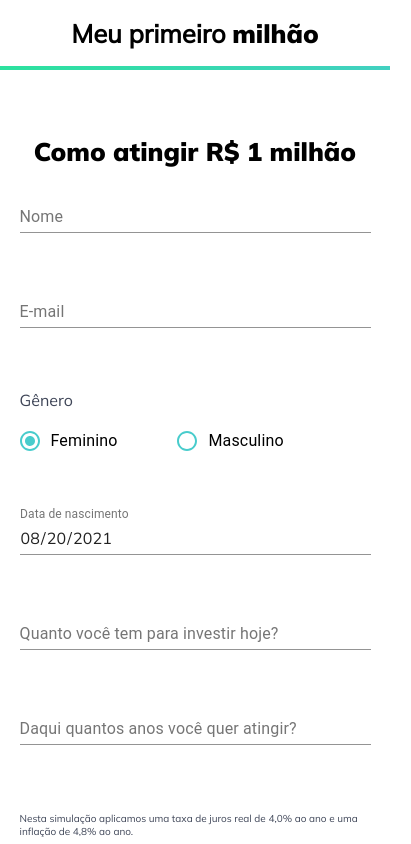
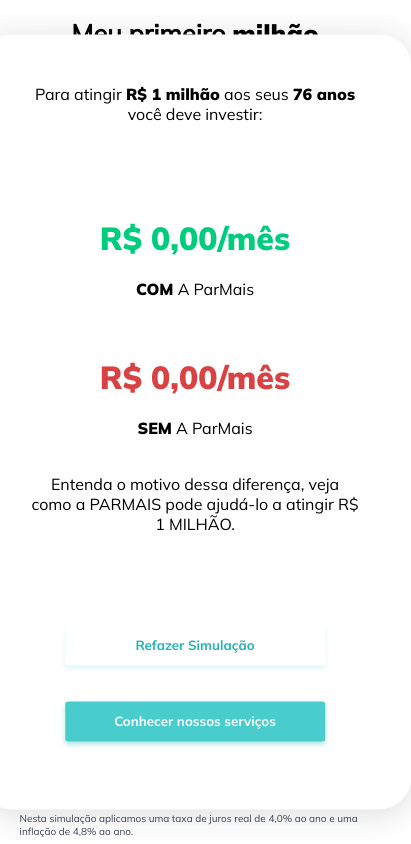
Before and after one commit to Gasppa/primeiromilhao, a React app in the folder frontend/: page / in a window 390 px wide. Shown: the top 844 px of the page, 411 px wide, since content can reach past the window. Built offline with nearby package versions, Linux system fonts and the light colour scheme; what swagger-client would draw is missing.

Commit message:
Added modal component

```diff
--- a/frontend/src/containers/App/index.css
+++ b/frontend/src/containers/App/index.css
@@ -36,7 +36,7 @@
 }
 
 .ff-mulish_bold{
-    font-family: "MulishRegular";
+    font-family: "MulishBold";
 }
 
 .ff-mulish_black{
@@ -72,6 +72,13 @@
     height: 40px;
     color: #fff;
     margin: auto;
+    cursor: pointer
+}
+
+.button-inverse{
+    color: #24B3B3;
+    background: #FFFFFF;
+    box-shadow: 0px 3px 5px rgba(36, 179, 179, 0.15);
 }
 
 input[type="date"]::-webkit-calendar-picker-indicator {
@@ -81,6 +88,10 @@
 
 .button-parmais_md{
     width: 130px;
+}
+
+.button-parmais_lg{
+    width: 260px;
 }
 
 .MuiInput-underline.Mui-focused:after{
--- a/frontend/src/containers/components/Form/index.js
+++ b/frontend/src/containers/components/Form/index.js
@@ -4,6 +4,7 @@
 import FormControlLabel from '@material-ui/core/FormControlLabel'
 import { withStyles } from '@material-ui/core/styles'
 import TextField from '@material-ui/core/TextField'
+import Modal from '../Modal'
 import { getFirstMillionProjectionUsingAxios } from '../../../core/api'
 
 import './index.css'
@@ -42,7 +43,7 @@
   initialValue: '',
   yearsToAccomplish: '',
   IsFormValid: true,
-  IsModalOpen: false,
+  IsModalOpen: true,
   pmtComParMais: 0,
   pmtSemParMais: 0
 }
@@ -54,6 +55,11 @@
     this.handleChange = this.handleChange.bind(this)
     this.handleDateChange = this.handleDateChange.bind(this)
     this.handleSubmit = this.handleSubmit.bind(this)
+    this.closeModal = this.closeModal.bind(this)
+  }
+
+  closeModal () {
+    this.setState(initialState)
   }
 
   async handleSubmit (e) {
@@ -75,12 +81,13 @@
       const { initialValue, yearsToAccomplish } = this.state
       const body = { initialValue, yearsToAccomplish }
       const result = await getFirstMillionProjectionUsingAxios(body)
+      window.scrollTo({ top: 0, behavior: 'smooth' })
       this.setState((prevState) => {
         return {
           ...prevState,
           pmtComParMais: result.data.pmtComParMais,
           pmtSemParMais: result.data.pmtSemParMais,
-          IsModalOpen: !IsFormValid
+          IsModalOpen: true
         }
       })
     }
@@ -196,6 +203,12 @@
             <button className="button-parmais button-parmais_md ff-mulish_bold" type="submit">Calcular</button>
           </form>
         </div>
+        <Modal
+          IsOpen={this.state.IsModalOpen}
+          closeModal={this.closeModal}
+          pmtComParMais={this.state.pmtComParMais}
+          pmtSemParMais={this.state.pmtSemParMais}
+        />
       </>
     )
   }
--- /dev/null
+++ b/frontend/src/containers/components/Modal/index.css
@@ -0,0 +1,64 @@
+.modal_resultado{
+    width: 650px;
+    height: 400px;
+    background: #FFFFFF;
+    box-shadow: 0px 4px 32px rgb(32 35 45 / 16%);
+    border-radius: 32px;
+    padding: 50px;
+    text-align: center;
+    display: grid;
+    position: absolute;
+    left: 50%;
+    top: -50%;
+    transform: translate(-50%, -50%);
+    transition: all 600ms ease-in-out;
+}
+.modal_resultado.fadeIn{
+    top: 50%;
+}
+
+.modal_resultado_valores-container{
+    display: flex;
+    flex-wrap: wrap;
+    justify-content: space-evenly;
+}
+
+.comParMais{
+    color: #00CC7E;
+}
+
+.semParMais{
+    color: #D94242;
+}
+
+.modal_resultado-btns{
+    display: flex;
+}
+
+@media only screen and (max-width: 1080px) {
+
+    .modal_resultado{
+        width: 650px;
+        height: 400px;
+        background: #FFFFFF;
+        box-shadow: 0px 4px 32px rgb(32 35 45 / 16%);
+        border-radius: 32px;
+        padding: 50px;
+        text-align: center;
+        display: grid;
+        position: absolute;
+        left: 50%;
+        top: -50%;
+        transform: translate(-50%, -50%);
+        transition: all 600ms ease-in-out;
+    }
+    .modal_resultado.fadeIn{
+        top: 50%;
+        width: 85vw;
+        height: 80vh;
+    }
+
+    .modal_resultado-btns{
+        flex-direction: column;
+    }
+}
--- /dev/null
+++ b/frontend/src/containers/components/Modal/index.js
@@ -0,0 +1,33 @@
+import React from 'react'
+
+import './index.css'
+
+function Modal (props) {
+  console.log(props)
+  return (
+    <div className={props.IsOpen ? 'modal_resultado fadeIn' : 'modal_resultado'}>
+      <div className="modal_resultado_header">
+        <span className="ff-mulish_regular">Para atingir <span className="ff-mulish_black">R$ 1 milhão</span> aos seus <span className="ff-mulish_black">76 anos</span> você deve investir:</span>
+      </div>
+      <div className="modal_resultado_valores-container">
+        <div className="modal_resultado_valor">
+          <h1 className="ff-mulish_black comParMais">{props.pmtComParMais !== null && props.pmtComParMais.toLocaleString('pt-BR', { style: 'currency', currency: 'BRL' })}/mês</h1>
+          <span className="ff-mulish_regular"><span className="ff-mulish_black">COM</span> A ParMais</span>
+        </div>
+        <div className="modal_resultado_valor">
+          <h1 className="ff-mulish_black semParMais">{props.pmtSemParMais !== null && props.pmtSemParMais.toLocaleString('pt-BR', { style: 'currency', currency: 'BRL' })}/mês</h1>
+          <span className="ff-mulish_regular"><span className="ff-mulish_black">SEM</span> A ParMais</span>
+        </div>
+      </div>
+      <div className="modal_resultado-motivo">
+        <span className="ff-mulish_regular">Entenda o motivo dessa diferença, veja como a PARMAIS pode ajudá-lo a atingir R$ 1 MILHÃO.</span>
+      </div>
+      <div className="modal_resultado-btns">
+        <button className="button-parmais button-inverse button-parmais_lg ff-mulish_bold" type="submit" onClick={(e) => props.closeModal(e) }>Refazer Simulação</button>
+        <button className="button-parmais button-parmais_lg ff-mulish_bold" type="submit" onClick={(e) => { window.location.href = 'https://www.parmais.com.br/'; return null }}>Conhecer nossos serviços</button>
+      </div>
+    </div>
+  )
+}
+
+export default Modal
```
